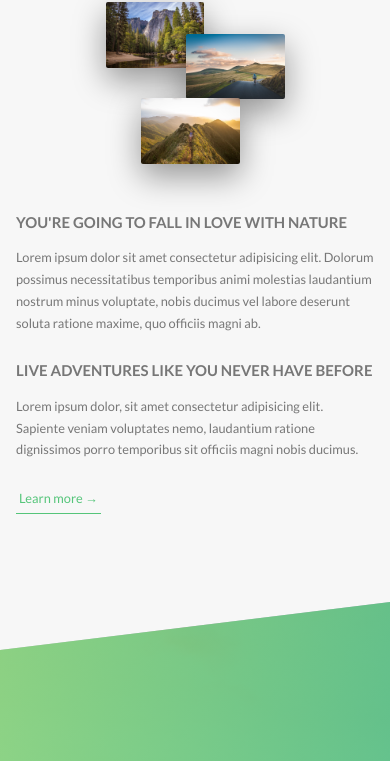
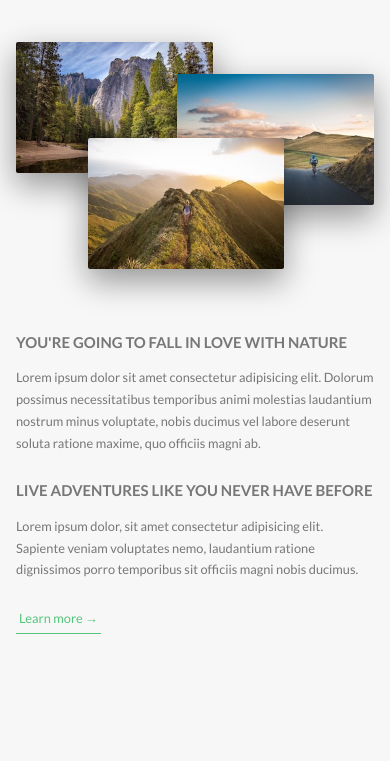
Before and after one commit to hosaruzu/natours, a website: page index.html in a window 390 px wide. Shown: the part 947-1708 px from the top of the page. Drawn offline with nearby package versions, Linux system fonts and the light colour scheme.

Commit message:
feat: finish responsive layout, add adaptive images

```diff
--- a/index.html
+++ b/index.html
@@ -80,18 +80,24 @@
             <div class="about__composition composition">
               <img
                 class="composition__photo composition__photo--p1"
+                srcset="img/nat-1.jpg 300w, img/nat-1-large.jpg 1000w"
+                sizes="(max-width: 56em) 20vw, (max-width: 38em) 30vw, 300px"
+                alt="Nature photo 1"
                 src="img/nat-1-large.jpg"
-                alt="Nature photo 1"
               />
               <img
                 class="composition__photo composition__photo--p2"
+                srcset="img/nat-2.jpg 300w, img/nat-2-large.jpg 1000w"
+                sizes="(max-width: 56em) 20vw, (max-width: 38em) 30vw, 300px"
+                alt="Nature photo 2"
                 src="img/nat-2-large.jpg"
-                alt="Nature photo 2"
               />
               <img
                 class="composition__photo composition__photo--p3"
-                src="img/nat-3-large.jpg"
+                srcset="img/nat-3.jpg 300w, img/nat-3-large.jpg 1000w"
+                sizes="(max-width: 56em) 20vw, (max-width: 38em) 30vw, 300px"
                 alt="Nature photo 3"
+                src="img/nat-2-large.jpg"
               />
             </div>
           </div>
@@ -516,7 +522,17 @@
     <footer class="footer">
       <div class="container">
         <div class="footer__top">
-          <img class="footer__logo" src="img/logo-green-2x.png" alt="Full logo" />
+          <picture class="footer__logo">
+            <source
+              srcset="img/logo-green-small-1x.png 1x, img/logo-green-small-2x.png 2x"
+              media="(max-width: 38em)"
+            />
+            <img
+              srcset="img/logo-green-1x.png 1x, img/logo-green-2x.png 2x"
+              alt="Full logo"
+              src="img/logo-green-2x.png"
+            />
+          </picture>
         </div>
         <div class="footer__bottom">
           <nav class="footer__nav">
@@ -556,8 +572,10 @@
         </div>
         <div class="popup__right">
           <a href="#tours" class="popup__close">&times;</a>
-          <h2 class="heading-secondary">Start booking now</h2>
-          <h3 class="heading-tertiary">Important &ndash; Please read these terms before booking</h3>
+          <h2 class="heading-secondary popup__heading">Start booking now</h2>
+          <h3 class="heading-tertiary popup__subheading">
+            Important &ndash; Please read these terms before booking
+          </h3>
           <p class="popup__text">
             Lorem ipsum dolor, sit amet consectetur adipisicing elit. Eligendi sed obcaecati, nisi
             beatae reprehenderit blanditiis aspernatur sequi quam quibusdam, animi vitae. Ratione
--- a/sass/abstracts/_media.scss
+++ b/sass/abstracts/_media.scss
@@ -12,6 +12,7 @@
 1000px - 63em tab-port
 1200px - 75em tab-lands
 */
+
 @mixin breakpoint($point) {
   @media (max-width: $point) {
     @content;
--- a/sass/components/_composition.scss
+++ b/sass/components/_composition.scss
@@ -3,13 +3,11 @@
   width: 100%;
   @include breakpoint(63em) {
     order: -1;
-    width: 50%;
-    margin-bottom: 35rem;
+    margin-bottom: 55rem;
   }
 
   @include breakpoint(38em) {
-    width: 50%;
-    margin-bottom: 20rem;
+    margin-bottom: 30rem;
   }
 
   &__photo {
--- a/sass/components/_popup.scss
+++ b/sass/components/_popup.scss
@@ -32,6 +32,11 @@
     opacity: 0;
     transition: opacity 0.5s ease-out, transform 0.5s ease-out;
     transition-delay: 0.2s;
+
+    @include breakpoint(63em) {
+      display: flex;
+      flex-direction: column;
+    }
   }
 
   &__left {
@@ -45,6 +50,18 @@
     gap: 2rem;
     justify-content: center;
     padding: 2rem 5rem;
+
+    @include breakpoint(63em) {
+      padding: 2rem;
+    }
+  }
+
+  &__heading {
+    font-size: 1.8rem;
+  }
+
+  &__subheading {
+    font-size: 1.6rem;
   }
 
   &__image {
@@ -54,16 +71,33 @@
     object-fit: cover;
   }
 
+  &__image:last-child {
+    @include breakpoint(63em) {
+      display: none;
+    }
+  }
+
   &__text {
     font-size: 1.4rem;
     hyphens: auto;
     column-count: 2;
     column-gap: 4rem;
     column-rule: 1px solid $grey-2-color;
+
+    @include breakpoint(63em) {
+      height: 10rem;
+      overflow-y: scroll;
+      column-count: auto;
+      column-gap: 2rem;
+    }
   }
 
   &__btn {
     align-self: flex-start;
+
+    @include breakpoint(63em) {
+      padding: 1.5rem 2rem;
+    }
   }
 
   &:target &__content {
--- a/sass/components/_story.scss
+++ b/sass/components/_story.scss
@@ -10,24 +10,28 @@
 
   @include breakpoint(63em) {
     width: 70%;
-    padding: 5rem;
-    padding-left: 10rem;
+    padding: 3rem;
+    padding-left: 9rem;
   }
 
   @include breakpoint(38em) {
-    padding-left: 6rem;
-    transform: skewX(-3deg);
+    padding-left: 3rem;
+    transform: skewX(0);
   }
 
   & > * {
     transform: skewX(12deg);
     @include breakpoint(38em) {
-      transform: skewX(3deg);
+      transform: skewX(0);
     }
   }
 
   &__heading {
     @include mb-small;
+
+    @include breakpoint(38em) {
+      font-size: 1.6rem;
+    }
   }
 
   &__shape {
@@ -39,13 +43,13 @@
     transform: translateX(-3rem) skewX(12deg);
     clip-path: circle(50% at 50% 50%);
     shape-outside: circle(50% at 50% 50%);
+
     @include breakpoint(38em) {
-      float: none;
-      width: 10rem;
-      height: 10rem;
-      margin: 0 auto;
+      width: 8rem;
+      height: 8rem;
       margin-bottom: 1rem;
-      transform: translateX(-3rem) skewX(3deg);
+      margin-left: 3rem;
+      transform: translateX(-3rem) skewX(0);
     }
   }
 
--- a/sass/layout/_about.scss
+++ b/sass/layout/_about.scss
@@ -2,9 +2,6 @@
   margin-top: -20vh;
   padding: 30rem 0;
   background-color: $grey-1-color;
-  @include breakpoint(63em) {
-    padding: 25rem 0;
-  }
 
   &__heading {
     @include mb-big;
--- a/sass/layout/_header.scss
+++ b/sass/layout/_header.scss
@@ -6,10 +6,19 @@
       rgba($light-green-color, 80%),
       rgba($dark-green-color, 80%)
     ),
-    url('../img/hero.jpg');
+    url('../img/hero-small.jpg');
   background-position: top;
   background-size: cover;
   clip-path: polygon(0 0, 100% 0, 100% 75vh, 0 100%);
+
+  @media (min-resolution: 192dpi) and (min-width: 38em) {
+    background-image: linear-gradient(
+        to right bottom,
+        rgba($light-green-color, 80%),
+        rgba($dark-green-color, 80%)
+      ),
+      url('../img/hero.jpg');
+  }
 
   &__logo-box {
     position: absolute;
--- a/sass/layout/_navigation.scss
+++ b/sass/layout/_navigation.scss
@@ -14,6 +14,11 @@
     background-image: radial-gradient($light-green-color, $dark-green-color);
     border-radius: 50%;
     transition: transform 0.7s cubic-bezier(0.86, 0, 0.07, 1);
+
+    @include breakpoint(63em) {
+      top: 3.5rem;
+      right: 3.5rem;
+    }
   }
 
   &__button {
@@ -30,6 +35,11 @@
     border-radius: 50%;
     box-shadow: 0 1rem 3rem rgba($dark-color, 0.1);
     cursor: pointer;
+
+    @include breakpoint(63em) {
+      top: 3rem;
+      right: 3rem;
+    }
   }
 
   &__icon {
--- a/sass/layout/_stories.scss
+++ b/sass/layout/_stories.scss
@@ -3,6 +3,9 @@
   z-index: 1;
   padding: 20rem 0;
   background-color: $grey-1-color;
+  @include breakpoint(63em) {
+    padding: 5rem 0;
+  }
 
   &__wrapper {
     @include mb-big;
```
Also changed, not shown: css/main.css, 1 other file.
